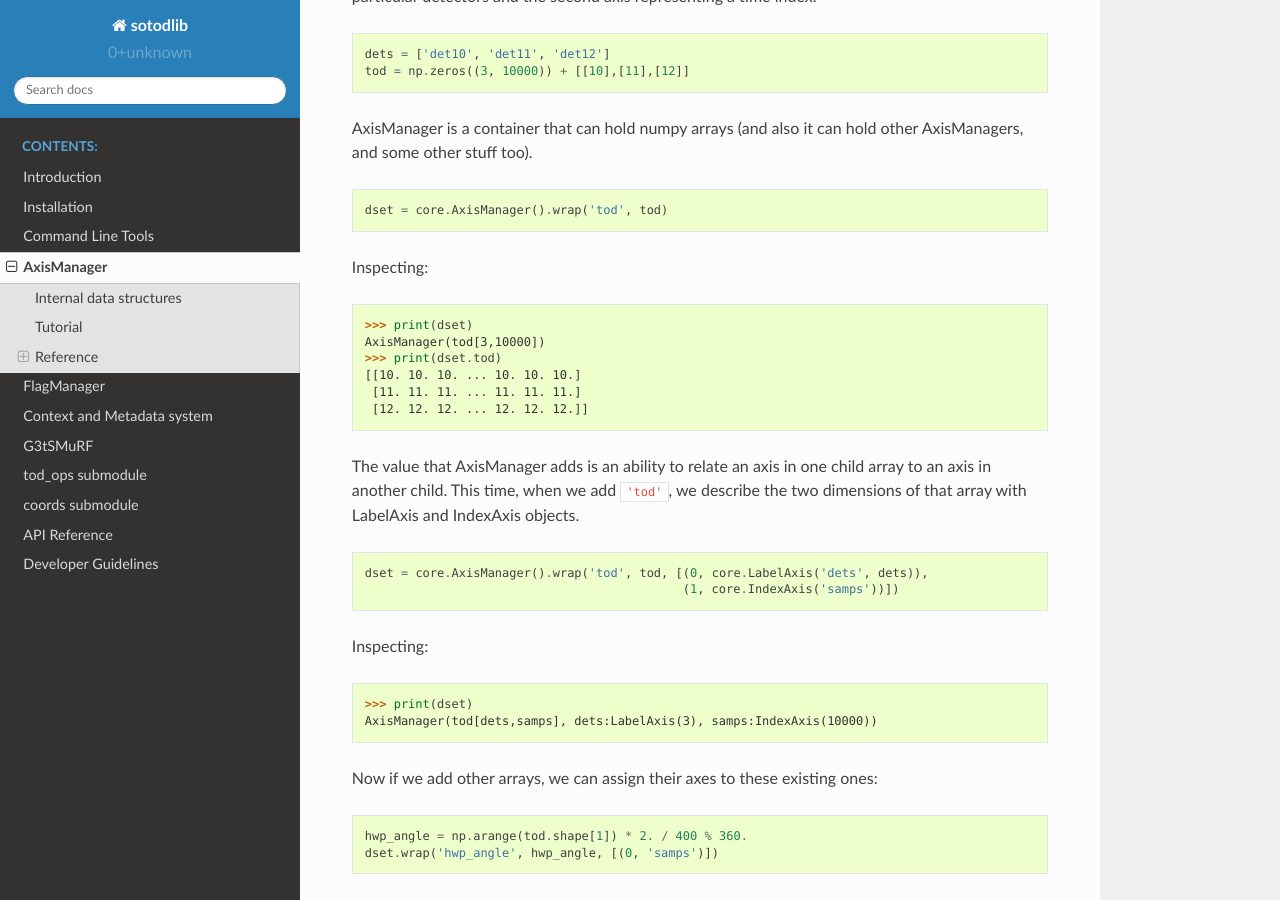
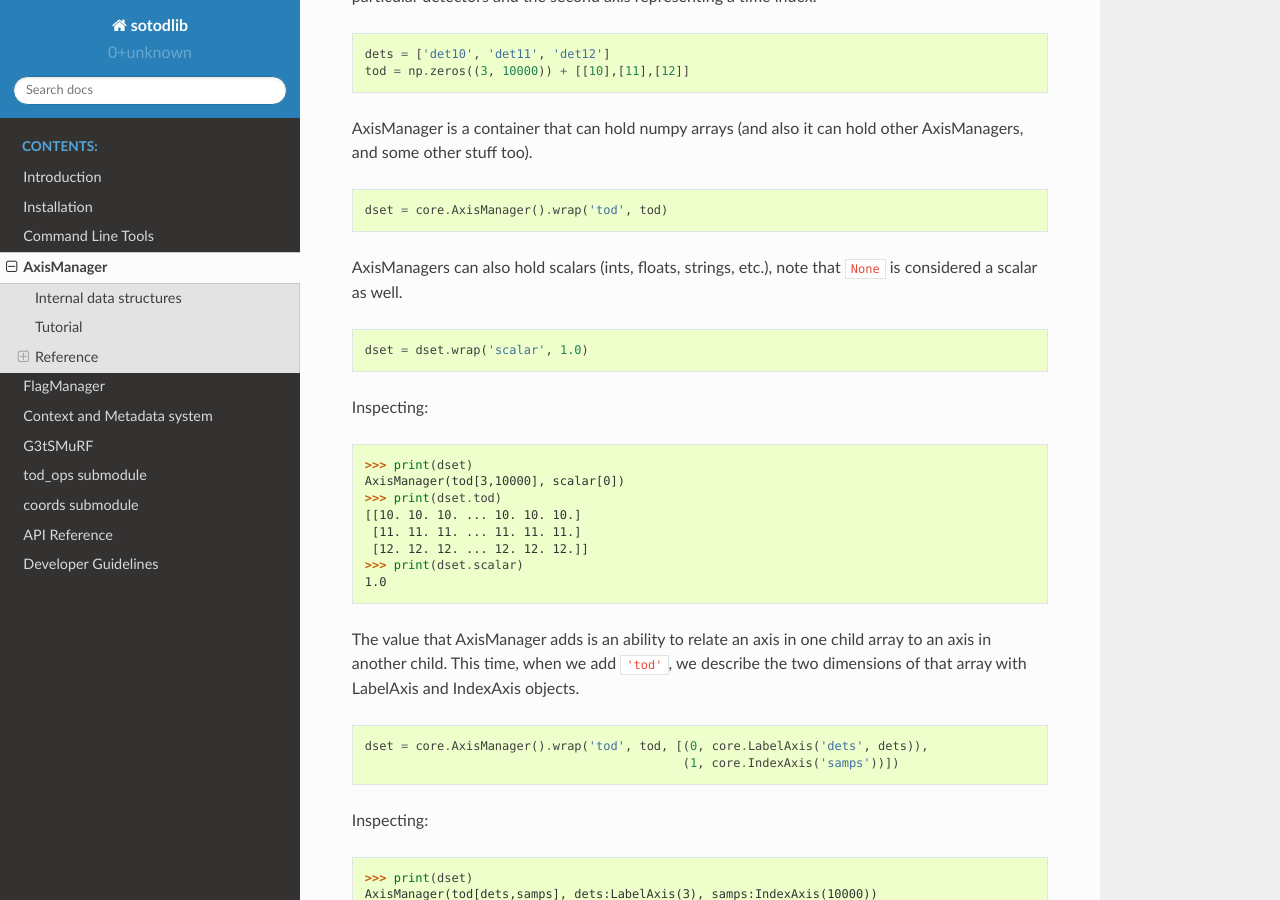
Before and after one commit to simonsobs/sotodlib, a Sphinx documentation site: the page built from docs/axisman.rst, in a window 1280 px wide and 900 px high, scrolled down 1278 px. Built offline with Sphinx 7.4.7 and the Read the Docs theme 2.0.0, drawn with Linux system fonts in a browser that asks for light colours.

Commit message:
Updated docs with example of scalar being wrapped

```diff
--- a/docs/axisman.rst
+++ b/docs/axisman.rst
@@ -72,14 +72,22 @@ hold other AxisManagers, and some other stuff too).
 
     dset = core.AxisManager().wrap('tod', tod)
 
+AxisManagers can also hold scalars (ints, floats, strings, etc.), note that ``None`` is considered a scalar as well.
+
+.. code-block:: python
+
+    dset = dset.wrap('scalar', 1.0)
+
 Inspecting::
 
     >>> print(dset)
-    AxisManager(tod[3,10000])
+    AxisManager(tod[3,10000], scalar[0])
     >>> print(dset.tod)
     [[10. 10. 10. ... 10. 10. 10.]
      [11. 11. 11. ... 11. 11. 11.]
      [12. 12. 12. ... 12. 12. 12.]]
+    >>> print(dset.scalar)
+    1.0
 
 
 The value that AxisManager adds is an ability to relate an axis in one
```
